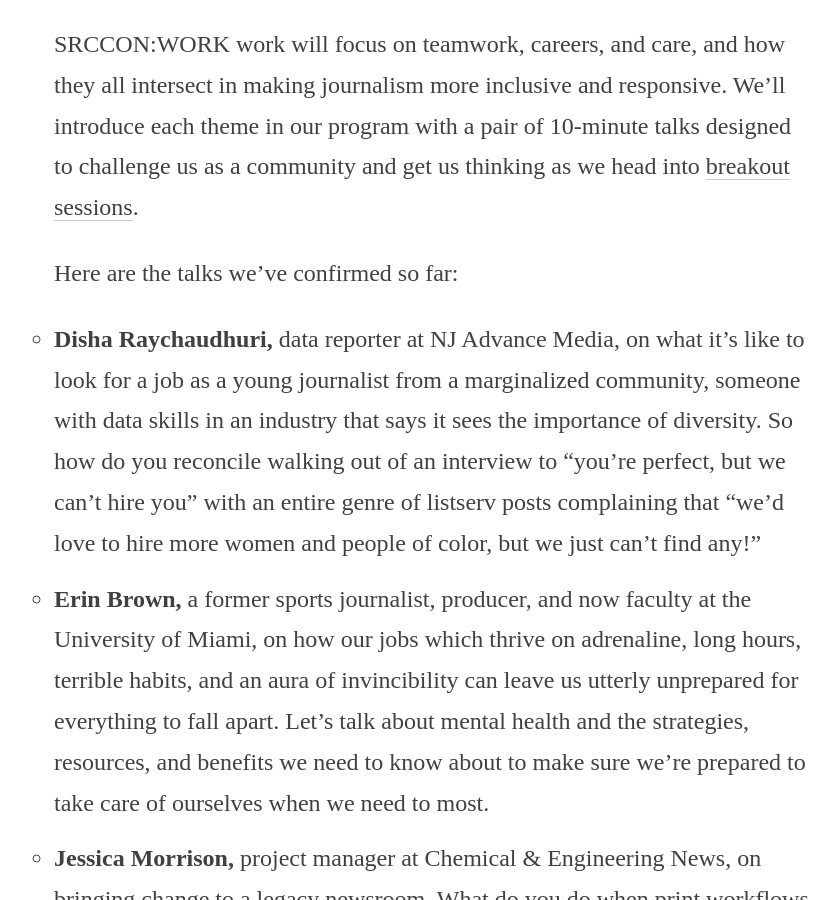
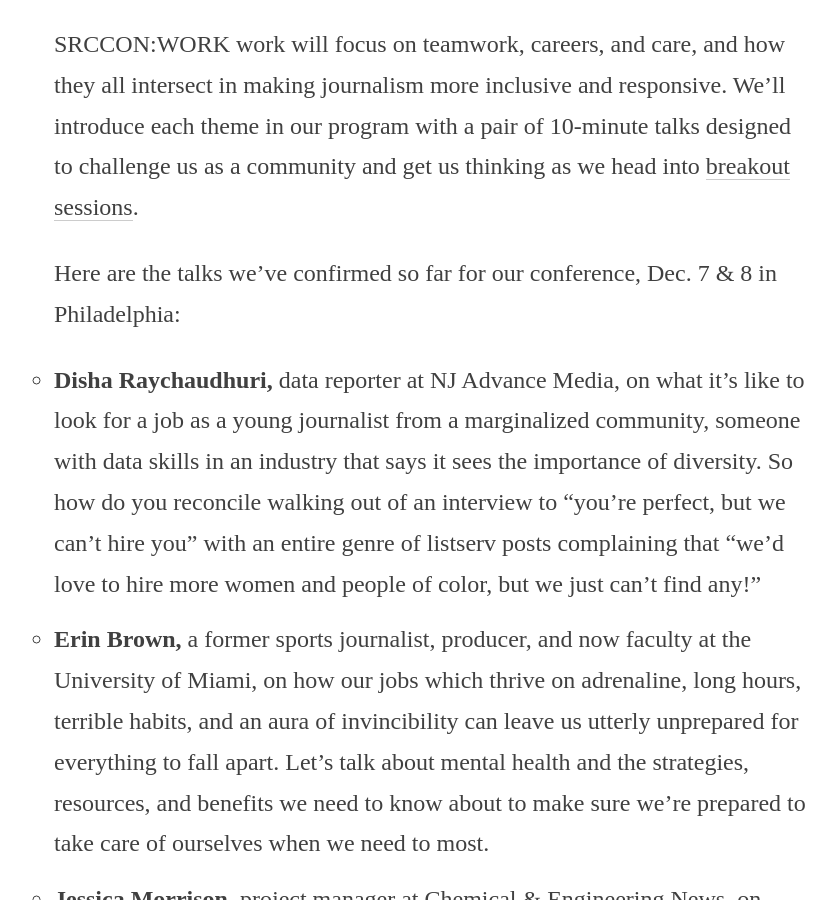
Before and after one commit to OpenNews/srccon-work, a Jekyll site: the page built from talks.md, in a window 1280 px wide and 900 px high, scrolled down 521 px. Shown: the whole window, without its empty margins (206-1045 px from the left). Built offline with Jekyll 4.4.1, drawn with Linux system fonts in a browser that asks for light colours.

Commit message:
one more place for a date

```diff
--- a/talks.md
+++ b/talks.md
@@ -12,7 +12,7 @@
 
 SRCCON:WORK work will focus on teamwork, careers, and care, and how they all intersect in making journalism more inclusive and responsive. We'll introduce each theme in our program with a pair of 10-minute talks designed to challenge us as a community and get us thinking as we head into [breakout sessions](/sessions).
 
-Here are the talks we've confirmed so far:
+Here are the talks we've confirmed so far for our conference, Dec. 7 & 8 in Philadelphia:
 
 * **Disha Raychaudhuri,** data reporter at NJ Advance Media, on what it’s like to look for a job as a young journalist from a marginalized community, someone with data skills in an industry that says it sees the importance of diversity. So how do you reconcile walking out of an interview to “you’re perfect, but we can’t hire you” with an entire genre of listserv posts complaining that “we’d love to hire more women and people of color, but we just can’t find any!”
 * **Erin Brown,** a former sports journalist, producer, and now faculty at the University of Miami, on how our jobs which thrive on adrenaline, long hours, terrible habits, and an aura of invincibility can leave us utterly unprepared for everything to fall apart. Let's talk about mental health and the strategies, resources, and benefits we need to know about to make sure we're prepared to take care of ourselves when we need to most.
```
